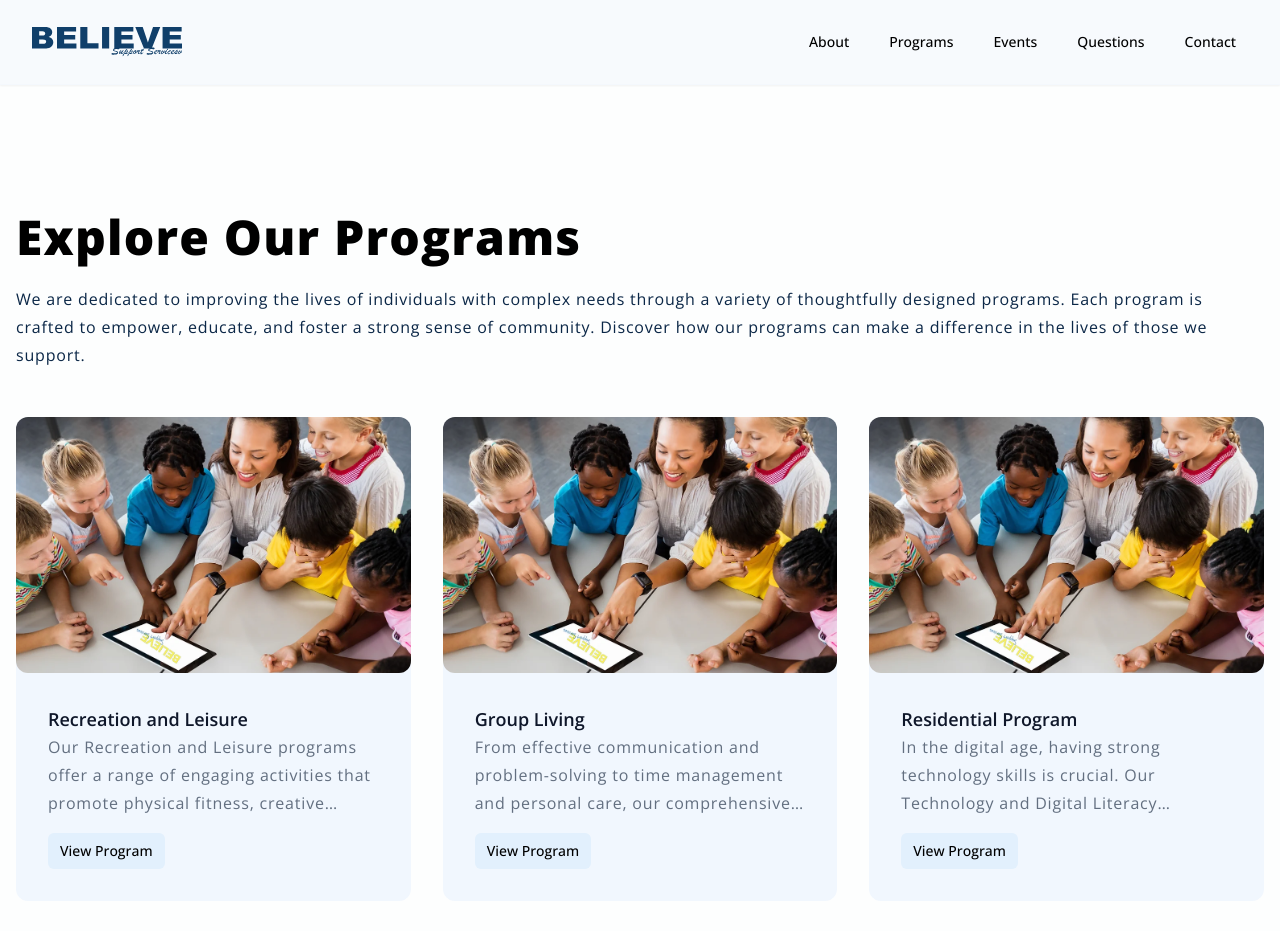
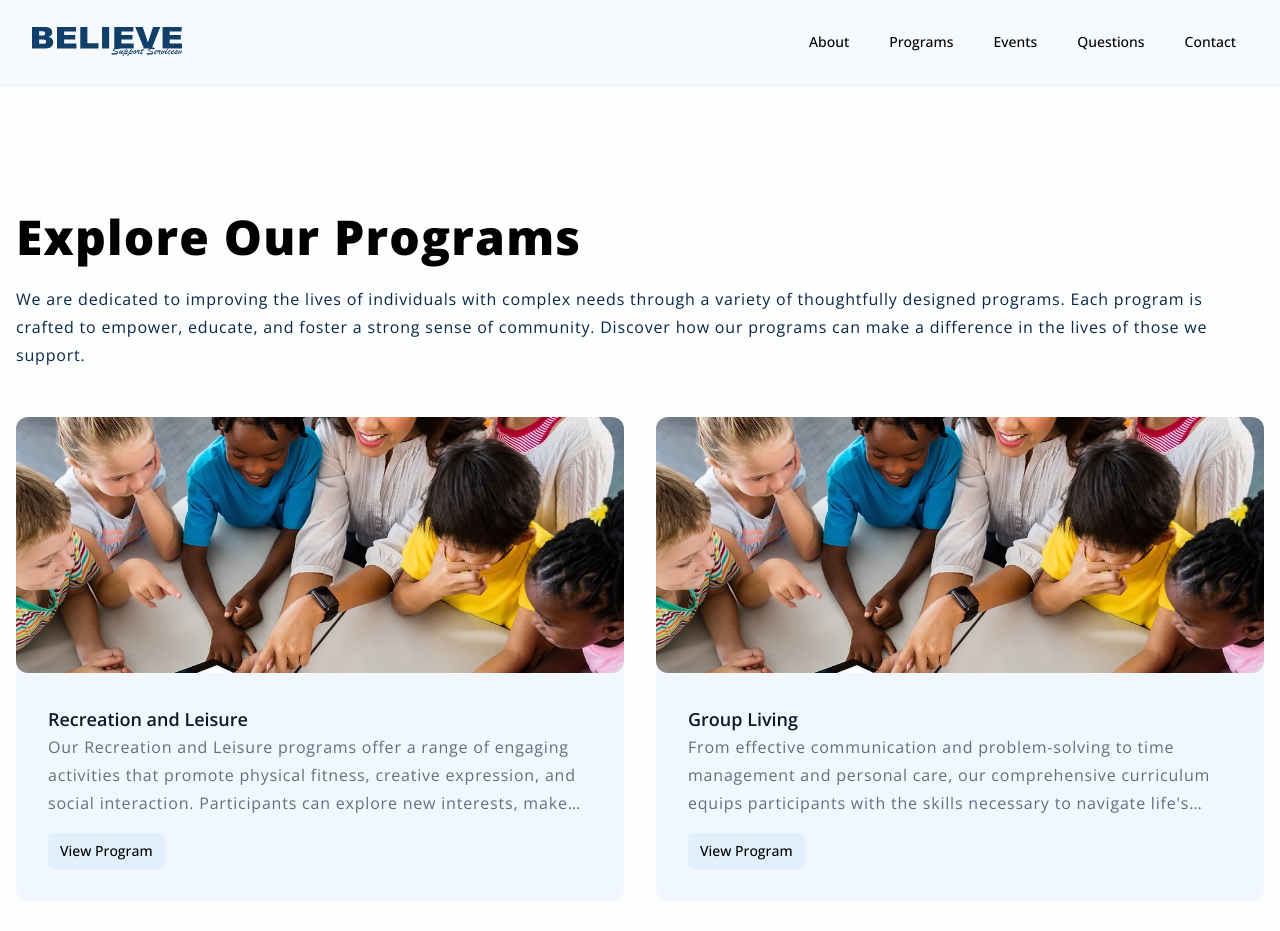
Before and after one commit to Justin-Bento/believe-support-services, a Next.js app: page /programs in a window 1280 px wide. Shown: the top 931 px of the page. Built offline with nearby package versions, Linux system fonts and the light colour scheme.

Commit message:
updated grid system for programs

```diff
--- a/src/pages/programs.tsx
+++ b/src/pages/programs.tsx
@@ -12,7 +12,7 @@ export default function programs() {
       <main className="min-h-screen lg:container lg:mx-auto lg:py-32 p-4 py-16">
         <h1 className="scroll-m-20 font-extrabold tracking-wide text-5xl dark:text-primary-100">Explore Our Programs</h1>
         <p className="leading-7 tracking-wider dark:text-primary-100 mt-6">We are dedicated to improving the lives of individuals with complex needs through a variety of thoughtfully designed programs. Each program is crafted to empower, educate, and foster a strong sense of community. Discover how our programs can make a difference in the lives of those we support.</p>
-        <div className="grid lg:grid-cols-3 gap-8 mt-12">
+        <div className="grid sm:grid-cols-2 2xl:grid-cols-3 gap-8 mt-12">
           {programs_iinfo.map((data: any) => {
             return <ProgramCard key={data.title.toString()} URL={`/programs/${data.title.toString().replace(/\s+/g, '-').toLowerCase()}`} Headline={data.title} Supporting={data.description} />
           })}
```
